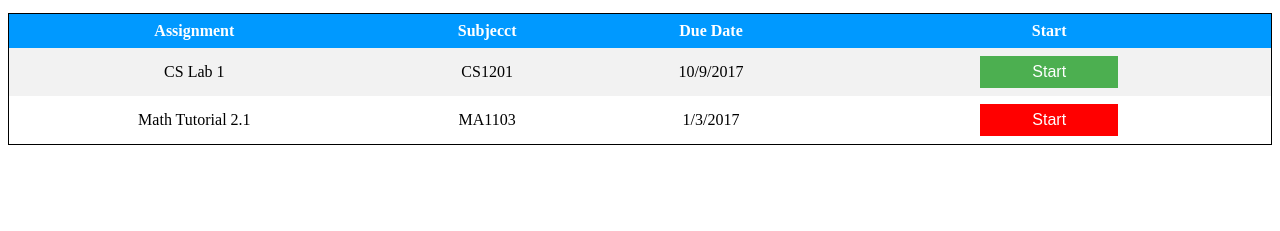
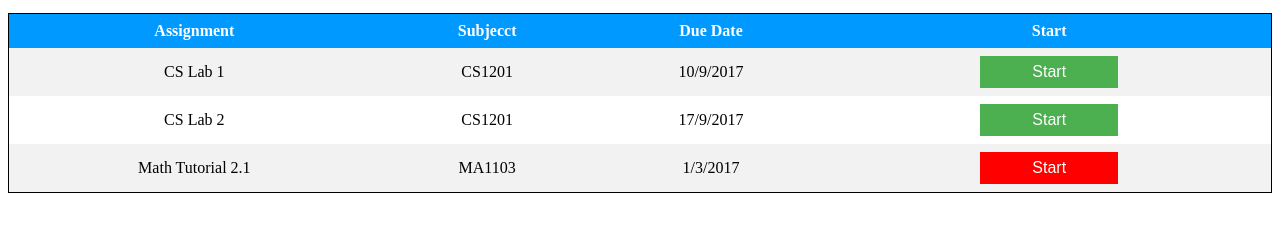
Before and after one commit to DanielT000/smartclassroom, a plain HTML site: page AssignmentStudent.html in a window 1280 px wide. Shown: the part 211-442 px from the top of the page. Drawn offline with Linux system fonts and the light colour scheme.

Commit message:
Update AssignmentStudent.html

```diff
--- a/AssignmentStudent.html
+++ b/AssignmentStudent.html
@@ -35,6 +35,12 @@
 	<td><button class="button">Start</button></td>
   </tr>
   <tr>
+    <td>CS Lab 2</td>
+    <td>CS1201</td>
+    <td>17/9/2017</td>
+	<td><button class="button">Start</button></td>
+  </tr>
+  <tr>
     <td>Math Tutorial 2.1</td>
     <td>MA1103</td>
     <td>1/3/2017</td>
```
